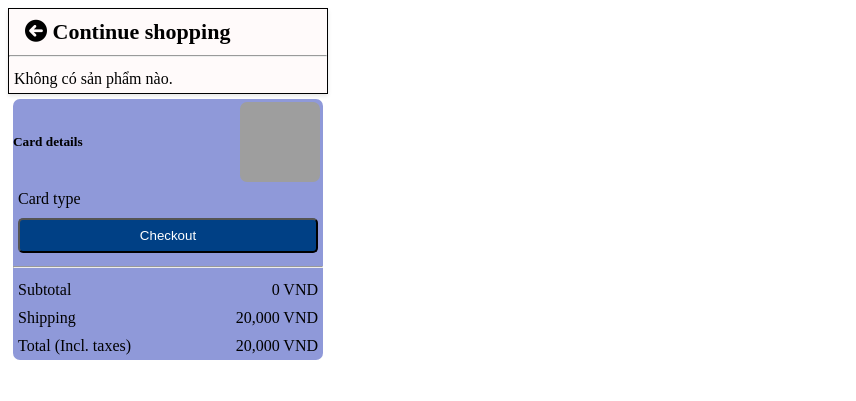
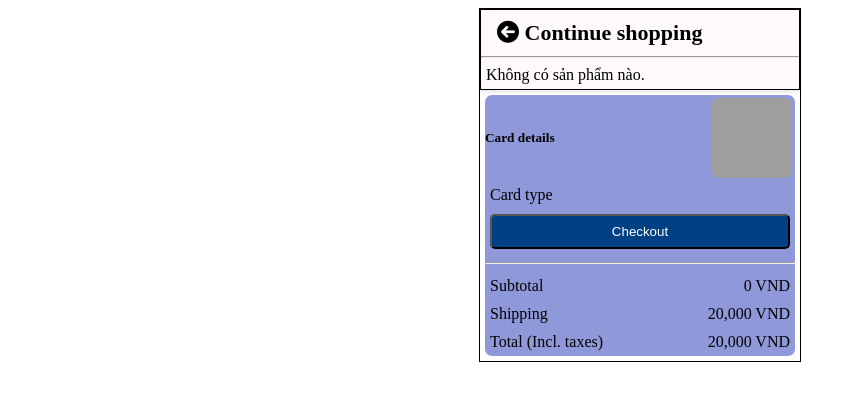
Before and after one commit to VuNguyen76/project_root, a PHP site: page /project_root/components/card.php in a window 1280 px wide. Shown: the top 401 px of the page, without its empty margins (0-856 px from the left). Run offline with PHP 8.4, Linux system fonts and the light colour scheme; data that the repository does not hold is empty; grey boxes are pictures that could not be loaded.

Commit message:
Update card.css

```diff
--- a/wbingosite.com/resources/css/card.css
+++ b/wbingosite.com/resources/css/card.css
@@ -1,9 +1,9 @@
 
 .container-card {
-  margin: 0;
+  margin: 0 auto;
   width:max-content;
+  border:solid 1px;
 }
-
 
 p {
   font-size: 16px; /* Giảm font-size */
@@ -52,10 +52,6 @@ a {
 
 .pad-20 {
   margin: 0 10px;
-}
-
-.container-card-product {
-  display: flex;
 }
 
 input[type="checkbox"] {
```
